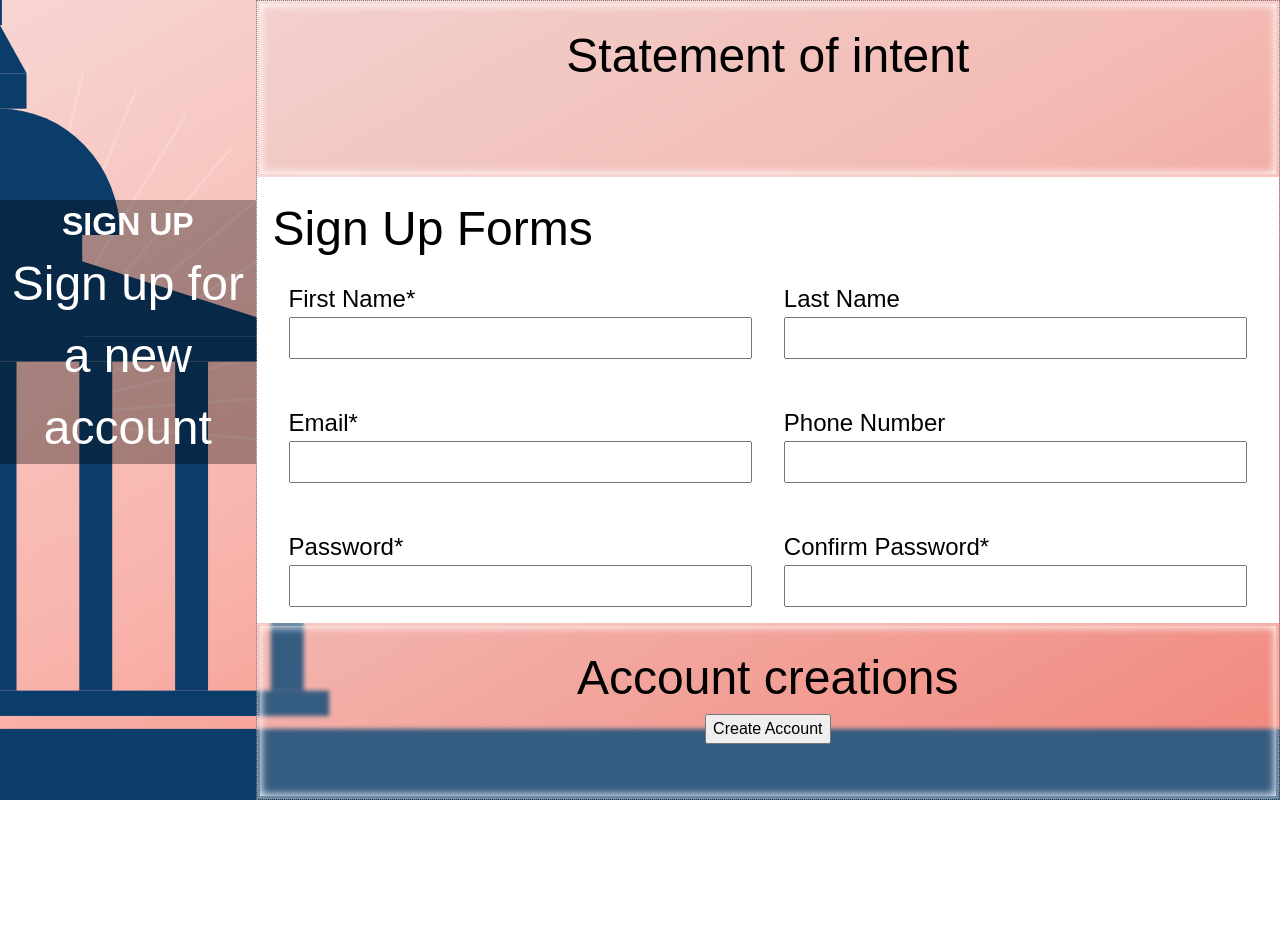
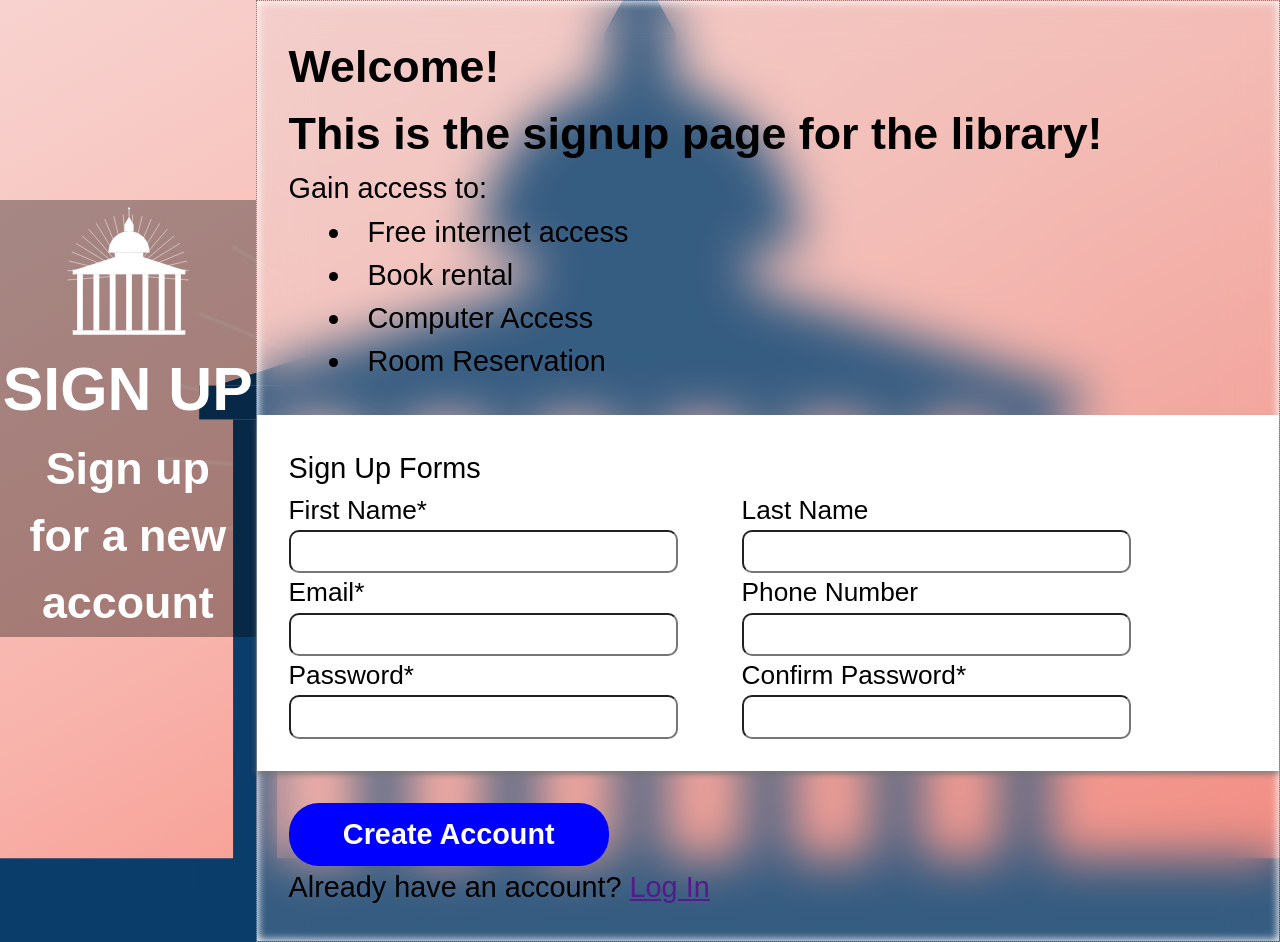
Before and after one commit to GravityGravity/Basic-Sign-Up-Form-UI, a plain HTML site: page index.html in a window 1280 px wide. Before the commit the page ends 800 px from the top, so only its background shows below. Drawn offline with Linux system fonts and the light colour scheme.

Commit message:
UI: Rework UI components, add side banner, +...
Style button including button states for user action clarity
Add side banner for eye candy
Add descriptors above and below form for creating account, login,
and page purpose

```diff
--- a/index.html
+++ b/index.html
@@ -10,14 +10,23 @@
     <body>
         <div class="side-header">
             <div class="header-text">
+                <img src="./images/white-simplified-logo.svg" />
                 <h1>SIGN UP</h1>
-				<p>Sign up for a new account</p>
+                <h2>Sign up for a new account</h2>
             </div>
         </div>
 
-		<div class="side-body">
-			<div class="side-container glassmorphism-effect">
-                <p>Statement of intent</p>
+        <div class="side-body glassmorphism-effect">
+            <div class="side-container">
+                <h2>Welcome!</h2>
+                <h2>This is the signup page for the library!</h2>
+                <p>Gain access to:</p>
+                <ul>
+                    <li>Free internet access</li>
+                    <li>Book rental</li>
+                    <li>Computer Access</li>
+                    <li>Room Reservation</li>
+                </ul>
             </div>
 
             <form action="" method="none">
@@ -25,44 +34,63 @@
 
                 <div class="input-container">
                     <div class="form-row">
-						<label for="f-name">
-							First Name*
-							<input type="text" id="f-name" name="first_name" />
-						</label>
-						<label for="l-name">
-							Last Name
+                        <div>
+                            <label for="f-name"> First Name* </label>
+                            <input
+                                type="text"
+                                id="f-name"
+                                name="first_name"
+                                required
+                            />
+                        </div>
+                        <div>
+                            <label for="l-name"> Last Name </label>
                             <input type="text" id="l-name" name="last_name" />
-						</label>
+                        </div>
                     </div>
 
                     <div class="form-row">
-						<label for="mail">
-							Email*
-							<input type="email" id="mail" name="email" />
-						</label>
-						<label for="phone">
-							Phone Number
+                        <div>
+                            <label for="mail"> Email* </label>
+                            <input
+                                type="email"
+                                id="mail"
+                                name="email"
+                                required
+                            />
+                        </div>
+                        <div>
+                            <label for="phone"> Phone Number </label>
                             <input type="tel" id="phone" name="phone_number" />
-						</label>
+                        </div>
                     </div>
 
                     <div class="form-row">
-						<label for="pass">
-							Password*
-							<input type="password" id="pass" name="password" />
-						</label>
-						<label for="c-pass">
-							Confirm Password*
-							<input type="password" id="c-pass" name="confirm_password" />
-						</label>
+                        <div>
+                            <label for="pass"> Password* </label>
+                            <input
+                                type="password"
+                                id="pass"
+                                name="password"
+                                required
+                            />
                         </div>
-
+                        <div>
+                            <label for="c-pass"> Confirm Password* </label>
+                            <input
+                                type="password"
+                                id="c-pass"
+                                name="confirm_password"
+                                required
+                            />
+                        </div>
+                    </div>
                 </div>
             </form>
 
-				<div class="side-container glassmorphism-effect">
-					<p>Account creations</p>
-					<button type="sumbit">Create Account</button>
+            <div class="side-container">
+                <button type="submit">Create Account</button>
+                <p>Already have an account? <a href="">Log In</a></p>
             </div>
         </div>
     </body>
--- a/styles.css
+++ b/styles.css
@@ -65,6 +65,9 @@ h6 {
     isolation: isolate;
 }
 
+ul {
+    list-style-position: inside;
+}
 
 /* === 2. BASE === */
 
@@ -72,13 +75,26 @@ h6 {
     font-family: sans-serif;
 
     /* Layer 1: logo centered on left edge (offset = -width / 2); layer 2: full background */
-    background-image:
-        url("./images/logo.svg"),
-        url("./images/bg.svg");
-    background-position: -750px center, center;
-    background-size: 1500px auto, cover;
+    background-image: url("./images/logo.svg"), url("./images/bg.svg");
+    background-position: center, center;
+    background-size:
+        200% 120%,
+        cover;
     background-repeat: no-repeat, repeat;
     background-attachment: scroll, fixed;
+
+    /* FONT VARS */
+    --fs-heading: clamp(3rem, 1vw + 3rem, 12rem);
+    --fs-sub-heading: clamp(2rem, 1vw + 2rem, 9rem);
+    --fs-title: clamp();
+    --fs-label: clamp(1rem, 0.8vw + 1rem, 9rem);
+    --fs-para: clamp(1rem, 1vw + 1rem, 9rem);
+
+    /* SHADOW VARS */
+    --shadow-color: 0deg 0% 45%;
+    --shadow-elevation-low:
+        0px 0.7px 1px hsl(var(--shadow-color) / 0),
+        0px 3.7px 5.6px hsl(var(--shadow-color) / 0.78);
 }
 
 body {
@@ -88,10 +104,20 @@ body {
     line-height: 1.5;
 }
 
-p {
-    font-size: clamp(3rem, 0.01vw + 1rem, 2rem);
+h1 {
+    font-size: var(--fs-heading);
 }
 
+h2 {
+    font-size: var(--fs-sub-heading);
+    font-weight: 700;
+}
+
+p,
+li,
+button {
+    font-size: var(--fs-para);
+}
 
 /* === 3. LAYOUT === */
 
@@ -109,62 +135,85 @@ p {
     flex: 1 1 0;
     display: flex;
     flex-flow: column wrap;
-    align-items: center;
-    padding: 1rem;
-    text-align: center;
+    justify-content: center;
+    padding: 32px;
+    text-align: left;
 }
-
 
 /* === 4. COMPONENTS === */
 
 .header-text {
     position: relative;
+    display: flex;
+    flex-flow: column;
     top: 200px;
+    flex: 1;
     text-align: center;
     color: white;
     background-color: rgba(0, 0, 0, 0.334);
+
+    & img {
+        color: white;
+    }
 }
 
 .glassmorphism-effect {
     border: 3px solid rgba(255, 255, 255, 0.29);
     background-color: rgba(222, 217, 217, 0.201);
-    backdrop-filter: blur(2px);
+    backdrop-filter: blur(25px);
     box-shadow: inset 0 0 8px 1px rgb(255, 253, 253);
 }
-
 
 /* === 5. FORM === */
 
 form {
-    flex: 3;
-    padding: 16px;
     background-color: white;
+    border: none;
+    padding: 32px;
+    box-shadow:
+        0px 0.7px 1px hsl(var(--shadow-color) / 0),
+        0px 3.7px 5.6px hsl(var(--shadow-color) / 0.78);
 }
 
 .form-row {
-    flex: 1;
     display: flex;
     flex-flow: row wrap;
-    justify-content: center;
-}
-
-.input-container {
-    display: flex;
-    flex-direction: column;
-    height: 90%;
+    gap: 0 64px;
+    align-items: center;
 }
 
 label {
-    width: 50%;
-    align-content: stretch;
-    padding: 16px;
-    font-size: clamp(1.5rem, 0.1vw + 1rem, 1rem);
+    font-size: var(--fs-label);
+    display: block;
 }
 
 input {
-    width: 100%;
+    border-radius: 10px;
+    padding: 0 24px;
+    font-size: var(--fs-label);
 }
 
+.side-container > button {
+    width: 20ch;
+    border-radius: 30px;
+    padding: 10px;
+    background-color: blue;
+    color: white;
+    font-weight: 700;
+    border: none;
+
+    &:hover {
+        background-color: rgb(0, 132, 255);
+        border: none;
+        cursor: pointer;
+    }
+
+    &:active {
+        background-color: rgb(58, 58, 238);
+    }
+}
+
+/* === 6. Input States ==== */
 
 /* === 6. DEBUG — delete before shipping === */
 
```
Also changed, not shown: images/white-simplified-logo.svg (added). Lines whose indentation alone changed are shown as unchanged.
